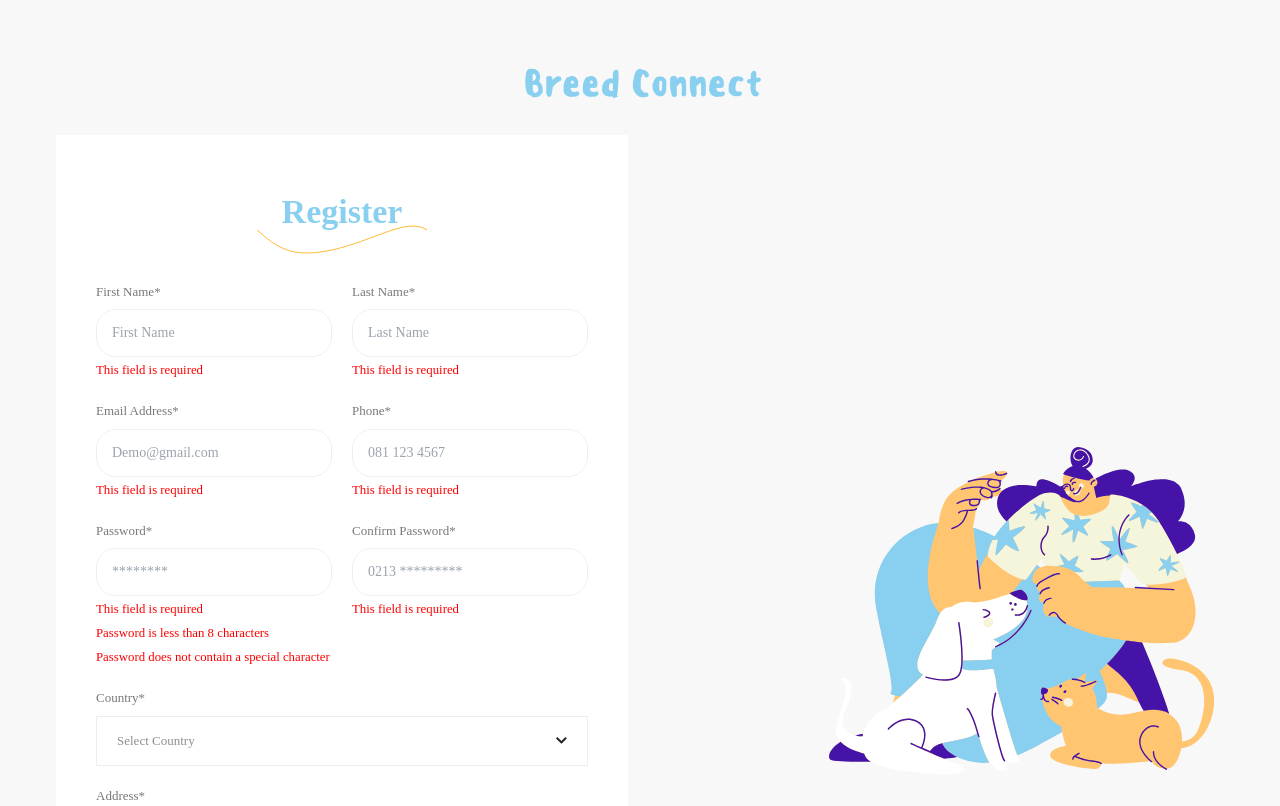
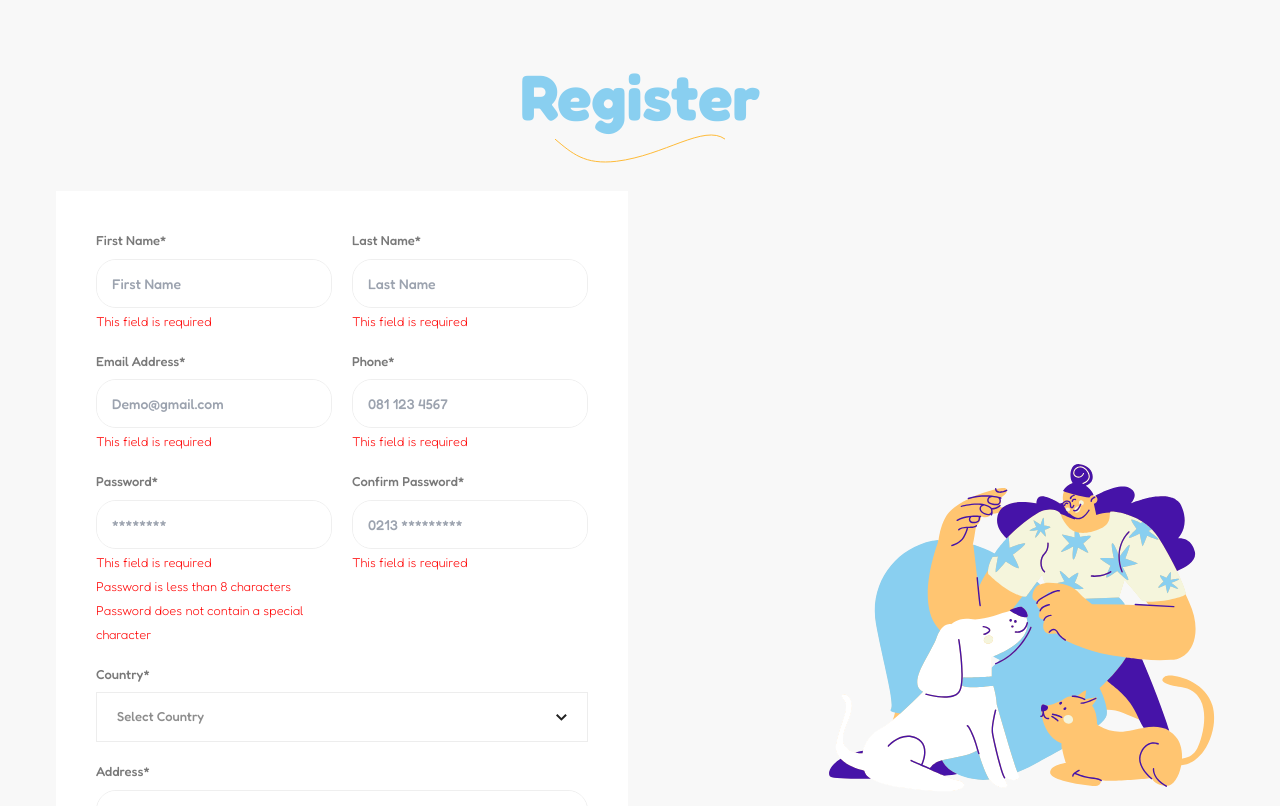
Before and after one commit to WebParam/Param_BreedConnect_FE, a React (Create React App) app: page /signupbreeder in a window 1280 px wide. Shown: the top 806 px of the page. Built offline with nearby package versions, Linux system fonts and the light colour scheme.

Commit message:
feat(update)

```diff
--- a/src/components/Auth/Login/index.css
+++ b/src/components/Auth/Login/index.css
@@ -1,3 +1,3 @@
 body, html {
-    font-family: Fredoka;
+    font-family: Inter;
     }
--- a/src/components/Auth/Login/index.jsx
+++ b/src/components/Auth/Login/index.jsx
@@ -89,25 +89,19 @@ export default function Login() {
     <LoginLayout childrenClasses="pt-0 pb-0">
       <div className="login-page-wrapper w-full py-10">
       <div className="my-5">
-        <img
+        {/* <img
             style={{textAlign:"center", margin:"0 auto"}}
             width="20%"
             height=""
             // src={`${process.env.PUBLIC_URL}/assets/images/logo-3.svg`}
             src={Logo}
             alt="logo"
-        />
-        </div>
-
-        <div className="container-x mx-auto">
-          <div className="lg:flex items-center relative">
-            <div className="lg:w-[572px] w-full bg-white flex flex-col sm:px-10 sm:py-8 p-5 ">
-              <div className="w-full">
-                <div className="title-area flex flex-col justify-center items-center relative text-center mb-7">
-                  <h1 className="text-blue text-[34px] font-bold leading-[74px]">
+        /> */}
+          <div className="title-area flex flex-col justify-center items-center relative text-center mb-7">
+                  <h1 className="text-blue text-[4em] font-bold leading-[74px]">
                     Log In
                   </h1>
-                  <div className="shape -mt-6">
+                  <div className="shape">
                     <svg
                       width="172"
                       height="29"
@@ -122,6 +116,13 @@ export default function Login() {
                     </svg>
                   </div>
                 </div>
+        </div>
+
+        <div className="container-x mx-auto">
+          <div className="lg:flex items-center relative">
+            <div className="lg:w-[572px] w-full bg-white flex flex-col sm:px-10 sm:py-8 p-5 ">
+              <div className="w-full">
+
                 <div className="input-area">
                   <div className="input-item mb-5">
                     <InputCom
--- a/src/components/Auth/Signup/index.jsx
+++ b/src/components/Auth/Signup/index.jsx
@@ -46,25 +46,11 @@ export default function Signup() {
     <LoginLayout childrenClasses="pt-0 pb-0">
       <div className="login-page-wrapper w-full py-10">
       <div className="my-5">
-        <img
-            style={{textAlign:"center", margin:"0 auto"}}
-            width="20%"
-            height=""
-            // src={`${process.env.PUBLIC_URL}/assets/images/logo-3.svg`}
-            src={Logo}
-            alt="logo"
-        />
-        </div>
-
-        <div className="container-x mx-auto">
-          <div className="lg:flex items-center relative">
-            <div className="lg:w-[572px] w-full bg-white flex flex-col sm:px-10 sm:py-8 p-5 ">
-              <div className="w-full">
-                <div className="title-area flex flex-col justify-center items-center relative text-center mb-7">
-                  <h1 className="text-[34px] font-bold leading-[74px] text-blue">
+      <div className="title-area flex flex-col justify-center items-center relative text-center mb-7">
+                  <h1 className="text-[4em] font-bold leading-[74px] text-blue">
                     Register
                   </h1>
-                  <div className="shape -mt-6">
+                  <div className="shape">
                     <svg
                       width="172"
                       height="29"
@@ -79,6 +65,21 @@ export default function Signup() {
                     </svg>
                   </div>
                 </div>
+        {/* <img
+            style={{textAlign:"center", margin:"0 auto"}}
+            width="20%"
+            height=""
+            // src={`${process.env.PUBLIC_URL}/assets/images/logo-3.svg`}
+            src={Logo}
+            alt="logo"
+        /> */}
+        </div>
+
+        <div className="container-x mx-auto">
+          <div className="lg:flex items-center relative">
+            <div className="lg:w-[572px] w-full bg-white flex flex-col sm:px-10 sm:py-8 p-5 ">
+              <div className="w-full">
+
                 {/* <form > */}
                   <div className="input-area">
                     <div className="flex sm:flex-row flex-col space-y-5 sm:space-y-0 sm:space-x-5 mb-5">
--- a/src/components/Auth/SignupBreeder/index.jsx
+++ b/src/components/Auth/SignupBreeder/index.jsx
@@ -54,25 +54,11 @@ export default function SignupBreeder() {
     <LoginLayout childrenClasses="pt-0 pb-0">
       <div className="login-page-wrapper w-full py-10">
       <div className="my-5">
-        <img
-            style={{textAlign:"center", margin:"0 auto"}}
-            width="20%"
-            height=""
-            // src={`${process.env.PUBLIC_URL}/assets/images/logo-3.svg`}
-            src={Logo}
-            alt="logo"
-        />
-        </div>
-
-        <div className="container-x mx-auto">
-          <div className="lg:flex items-center relative">
-            <div className="lg:w-[572px] w-full  bg-white flex flex-col justify-center sm:p-10 p-5">
-              <div className="w-full">
-                 <div className="title-area flex flex-col justify-center items-center relative text-center mb-7">
-                  <h1 className="text-[34px] font-bold leading-[74px] text-blue">
+      <div className="title-area flex flex-col justify-center items-center relative text-center mb-7">
+                  <h1 className="text-[4em] font-bold leading-[74px] text-blue">
                     Register
                   </h1>
-                  <div className="shape -mt-6">
+                  <div className="shape">
                     <svg
                       width="172"
                       height="29"
@@ -87,6 +73,13 @@ export default function SignupBreeder() {
                     </svg>
                   </div>
                 </div>
+        </div>
+
+        <div className="container-x mx-auto">
+          <div className="lg:flex items-center relative">
+            <div className="lg:w-[572px] w-full  bg-white flex flex-col justify-center sm:p-10 p-5">
+              <div className="w-full">
+
                 {/* <form > */}
                   <div className="input-area">
                     <div className="flex sm:flex-row flex-col space-y-5 sm:space-y-0 sm:space-x-5 mb-5">
--- a/src/components/Landing/index.jsx
+++ b/src/components/Landing/index.jsx
@@ -87,16 +87,13 @@ export default function Landing() {
                 <img src={Breeders} alt="PNG Image" />
                 </div>
               </div>
-              <div className="grid-item">
-              <div className="section">
+              <div style={{padding:"10%", width:"100%", background:`url(${Rectangle})`}}>
+              {/* <div className="section">
                 <img src={Rectangle} alt="PNG Image" />
-                </div>
+                </div> */}
               </div>
-              <div className="grid-item">
-                <div className="section">
-                </div>
-              </div>
-              <div className="breeders"><center>Meet some of our breeders</center></div>
+
+              <div className="breeders my-10"><center>Meet some of our breeders</center></div>
 
               <div className="breeders-content">
               <div className="grid-container">
```
Also changed, not shown: src/media/Rectangle.png.
